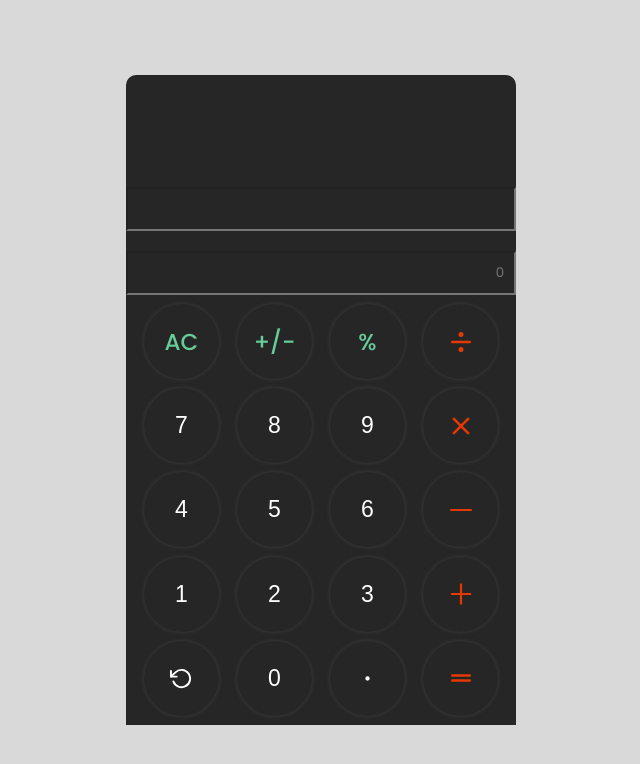
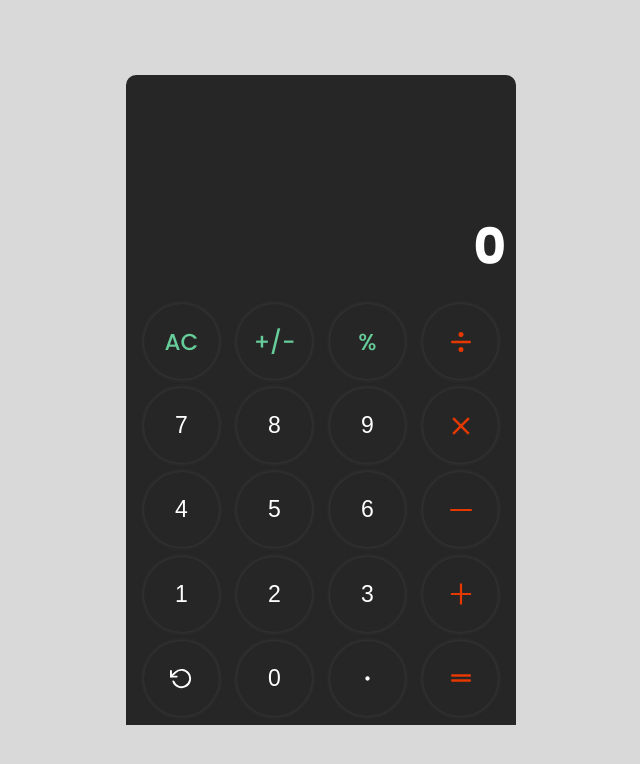
Before and after one commit to harshvardha/calculator-reactjs, a React (Create React App) app: page / in a window 1280 px wide. Shown: the top 764 px of the page, without its empty margins (319-959 px from the left). Built offline with nearby package versions, Linux system fonts and the light colour scheme; the HTML template or start-up script is replaced by a standard one.

Commit message:
styled the input component and added functions for arithmetic calculations

```diff
--- a/src/App.js
+++ b/src/App.js
@@ -1,10 +1,63 @@
 import KeyPad from "./components/KeyPad";
 import Input from "./components/Input";
+import { useState } from "react"
 
 function App() {
+  const [result, setResult] = useState(0)
+  const [input, setInput] = useState("")
+
+  const handleInput = (event) => {
+    setInput(prevInput => prevInput + event.target.value)
+  }
+
+  const handleResult = () => {
+    const oparatorPrecedence = { "/": 1, "*": 2, "+": 3, "-": 4 }
+    let operatorArray = []
+    let res = 0
+    for (let i = 0; i < input.length; i++) {
+      switch (input.charAt(i)) {
+        case '/':
+
+      }
+    }
+  }
+
+  const add = (num1, num2) => {
+    return num1 + num2
+  }
+
+  const subtract = (num1, num2) => {
+    return num1 - num2
+  }
+
+  const multiply = (num1, num2) => {
+    return num1 * num2
+  }
+
+  const divide = (num1, num2) => {
+    return num1 / num2
+  }
+
+  const remainder = (num1, num2) => {
+    return num1 % num2
+  }
+
+  const negate = (num) => {
+    return -1 * num
+  }
+
+  const allClear = () => {
+    setInput(prevInput => prevInput.slice(0, prevInput.length - 1))
+  }
+
+  const refresh = () => {
+    setInput("")
+    setResult(0)
+  }
+
   return (
     <div className="App">
-      <Input />
+      <Input input={input} result={result} />
       <KeyPad />
     </div>
   );
--- a/src/components/Input.js
+++ b/src/components/Input.js
@@ -1,17 +1,17 @@
-const Input = () => {
+const Input = ({ input, result }) => {
     return (
         <div className="input">
             <input
-                id="input--result"
+                id="input--equation"
                 type="text"
-                placeholder=""
+                value={input}
                 onKeyDown={(event) => event.preventDefault()}
             />
 
             <input
                 id="input--result"
                 type="text"
-                placeholder="0"
+                value={result}
                 onKeyDown={(event) => event.preventDefault()}
             />
         </div>
--- a/src/index.css
+++ b/src/index.css
@@ -83,7 +83,6 @@ body {
 .input {
   display: flex;
   flex-direction: column;
-  row-gap: 20px;
 }
 
 input[type="text"] {
@@ -91,4 +90,22 @@ input[type="text"] {
   background-color: #262626;
   text-align: right;
   padding: 10px;
+  border: 0px;
+  outline: none;
+  caret-color: transparent;
+  color: #fff;
+  font-family: "Poppins", sans-serif;
 }
+
+::placeholder {
+  color: #fff;
+}
+
+#input--equation {
+  font-size: 20px;
+}
+
+#input--result {
+  font-size: 50px;
+  font-weight: 700;
+}
```
